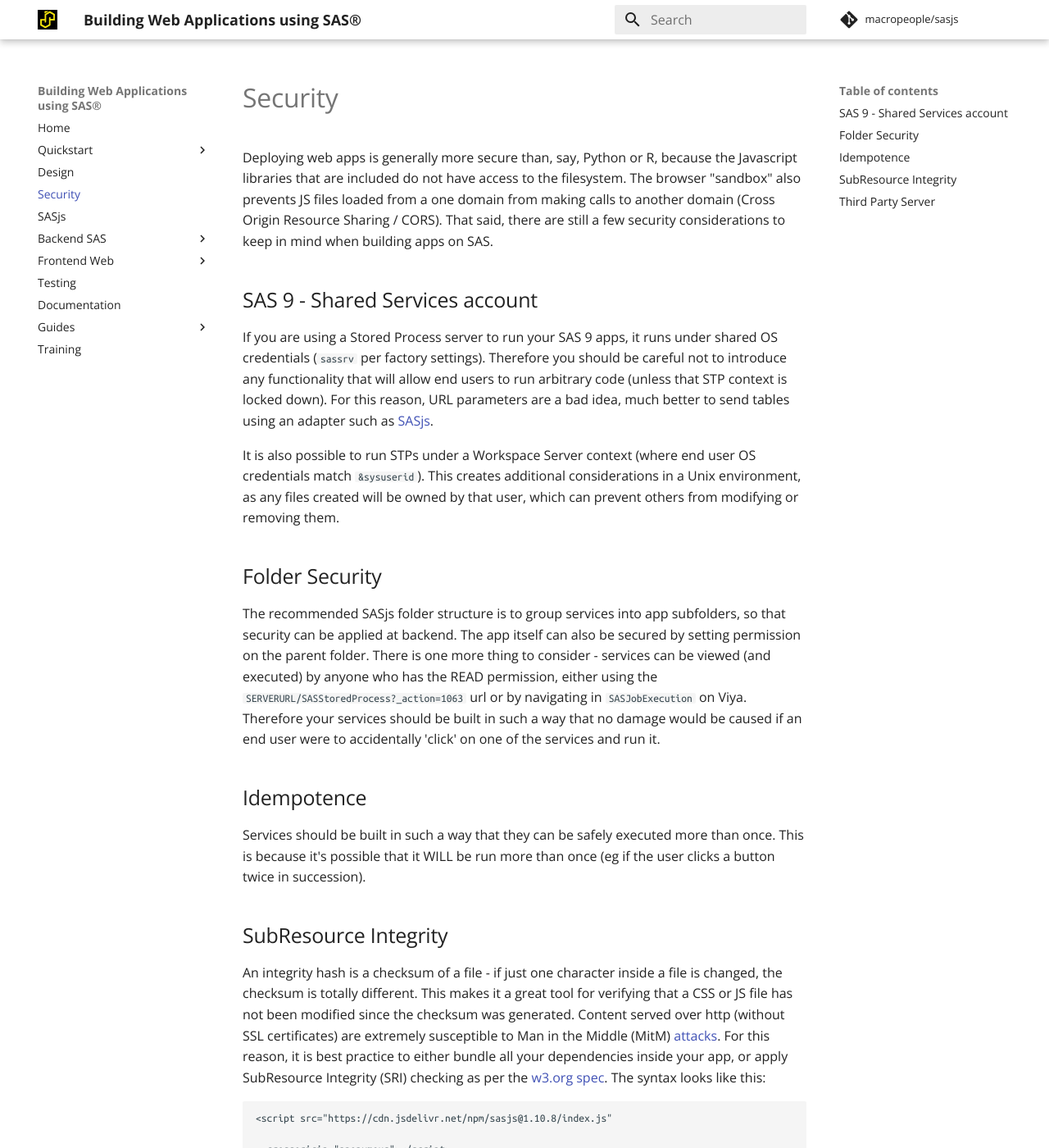
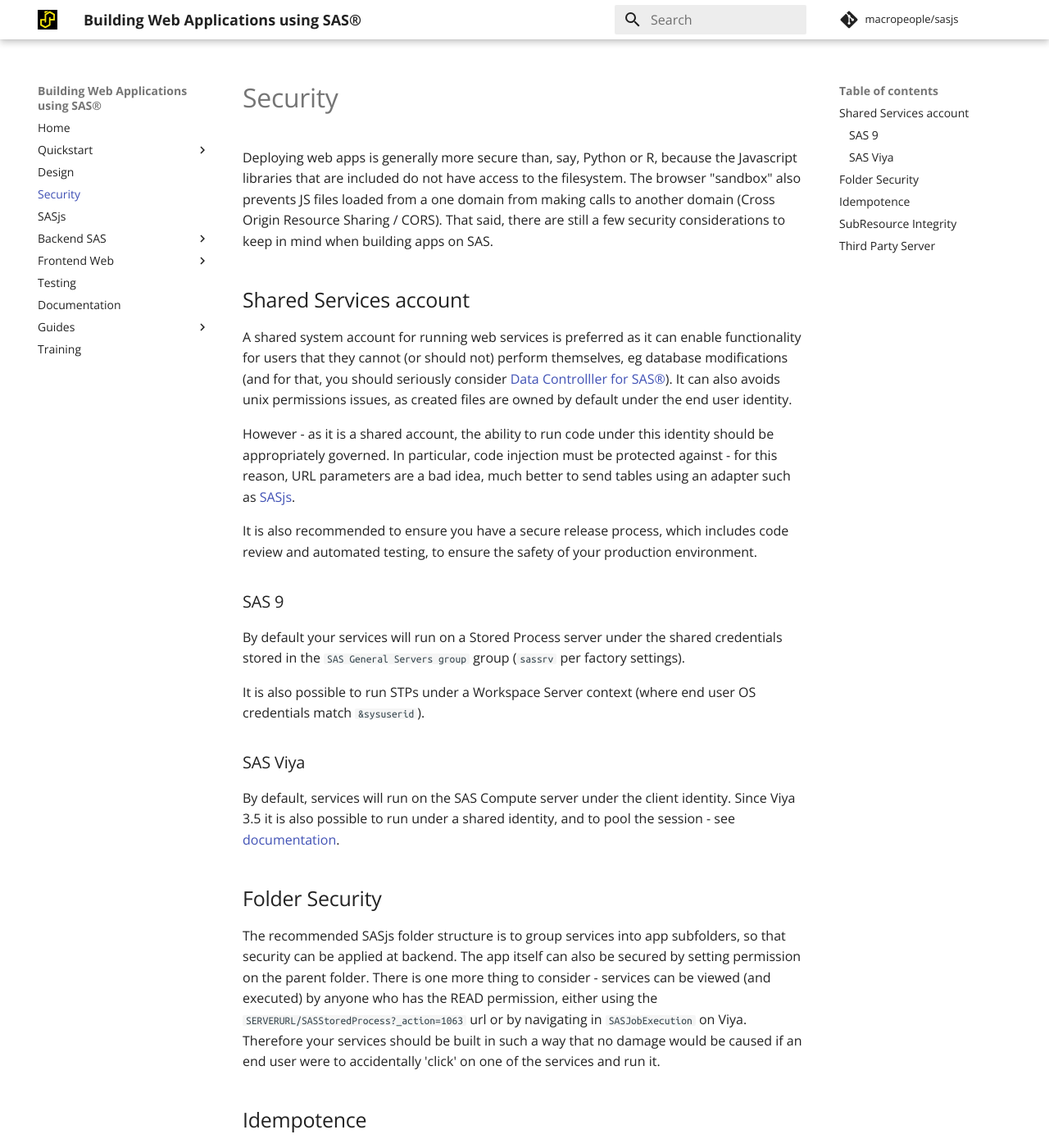
Before and after one commit to sasjs/sasjs.io, an MkDocs documentation site: the page built from docs/security.md, in a window 1280 px wide and 1400 px high. Shown: the whole window at 82% size. Built offline with MkDocs 1.6.1 and Material for MkDocs 9.7.7, drawn with Linux system fonts in a browser that asks for light colours; comment, search, counter and statistics services are not loaded; old or Windows-style settings are respelled for this version of MkDocs.

Commit message:
docs: viya pooled sessions

```diff
--- a/docs/security.md
+++ b/docs/security.md
@@ -2,11 +2,22 @@
 
 Deploying web apps is generally more secure than, say, Python or R, because the Javascript libraries that are included do not have access to the filesystem. The browser "sandbox" also prevents JS files loaded from a one domain from making calls to another domain (Cross Origin Resource Sharing / CORS). That said, there are still a few security considerations to keep in mind when building apps on SAS.
 
-## SAS 9 - Shared Services account
+## Shared Services account
 
-If you are using a Stored Process server to run your SAS 9 apps, it runs under shared OS credentials (`sassrv` per factory settings). Therefore you should be careful not to introduce any functionality that will allow end users to run arbitrary code (unless that STP context is locked down). For this reason, URL parameters are a bad idea, much better to send tables using an adapter such as [SASjs](https://github.com/macropeople/sasjs).
+A shared system account for running web services is preferred as it can enable functionality for users that they cannot (or should not) perform themselves, eg database modifications (and for that, you should seriously consider [Data Controlller for SAS®](https://datacontroller.io)).  It can also avoids unix permissions issues, as created files are owned by default under the end user identity.
 
-It is also possible to run STPs under a Workspace Server context (where end user OS credentials match `&sysuserid`). This creates additional considerations in a Unix environment, as any files created will be owned by that user, which can prevent others from modifying or removing them.
+However - as it is a shared account, the ability to run code under this identity should be appropriately governed.  In particular, code injection must be protected against - for this reason, URL parameters are a bad idea, much better to send tables using an adapter such as [SASjs](https://github.com/macropeople/sasjs).
+
+It is also recommended to ensure you have a secure release process, which includes code review and automated testing, to ensure the safety of your production environment.
+
+### SAS 9
+By default your services will run on a Stored Process server under the shared credentials stored in the `SAS General Servers group` group (`sassrv` per factory settings).
+
+It is also possible to run STPs under a Workspace Server context (where end user OS credentials match `&sysuserid`).
+
+### SAS Viya
+By default, services will run on the SAS Compute server under the client identity.  Since Viya 3.5 it is also possible to run under a shared identity, and to pool the session - see [documentation](https://go.documentation.sas.com/?cdcId=calcdc&cdcVersion=3.5&docsetId=calcontexts&docsetTarget=n1hjn8eobk5pyhn1wg3ja0drdl6h.htm&locale=en).
+
 
 ## Folder Security
 
```
